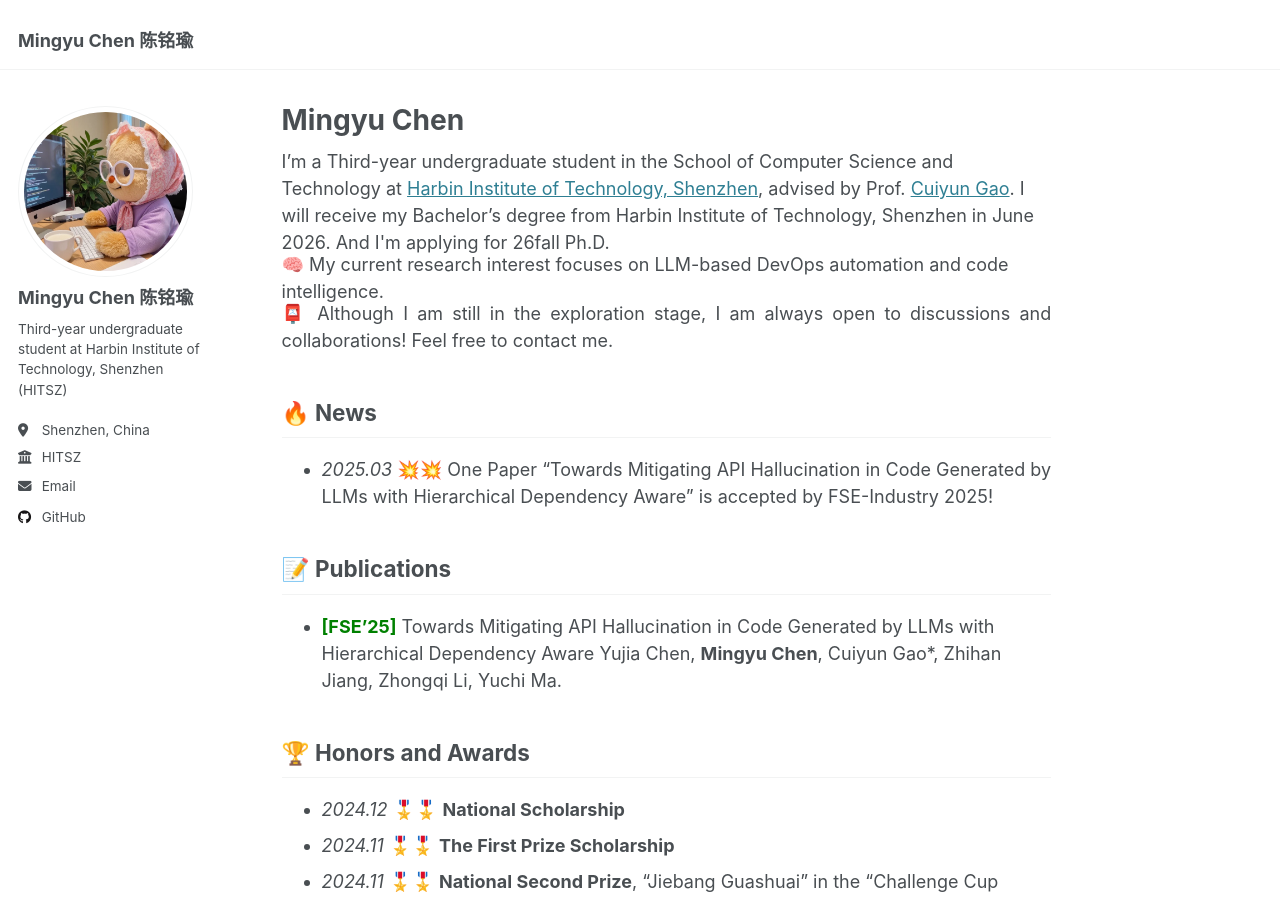
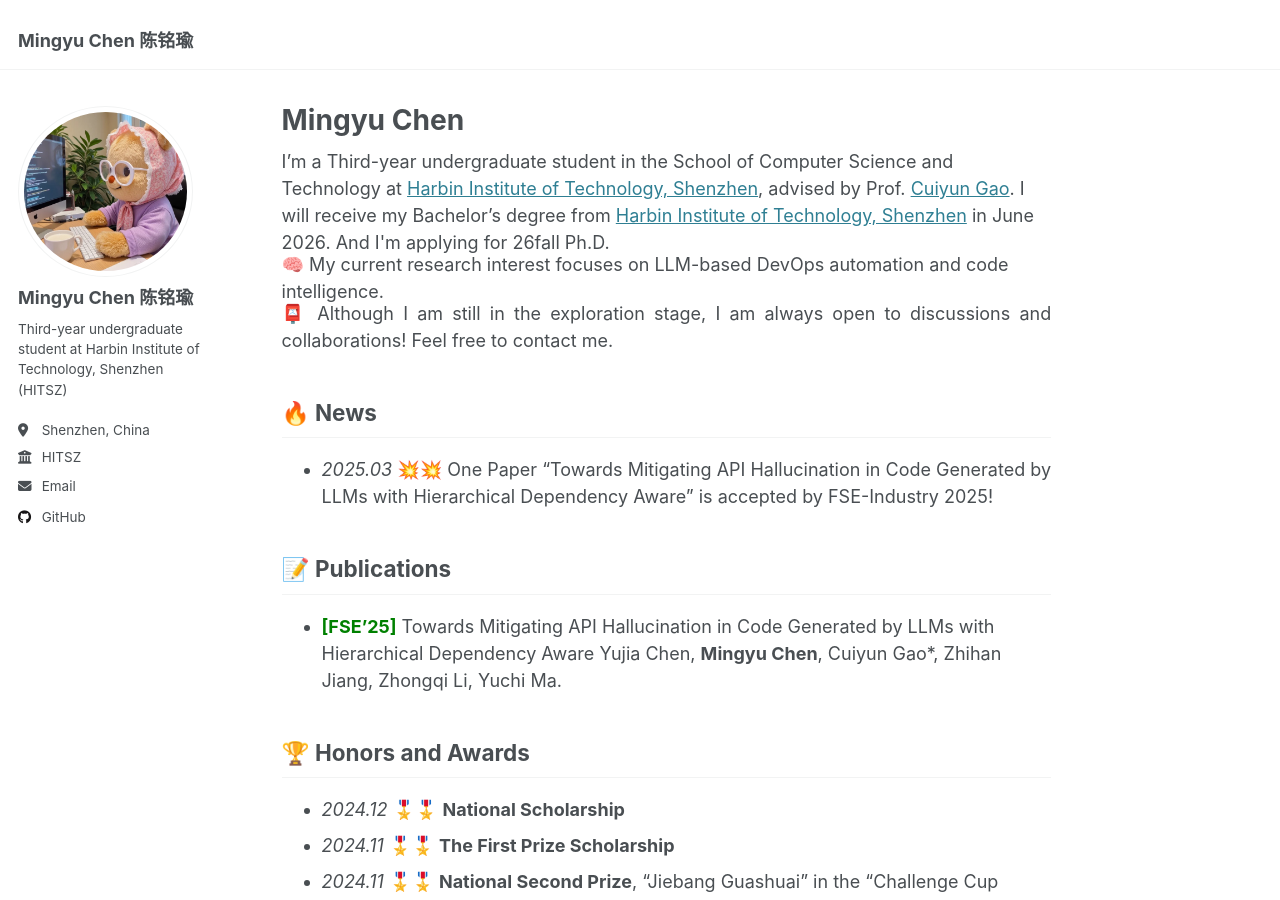
Before and after one commit to CMY-K/CMY-K.github.io, a Jekyll site: the page built from _pages/about.md, in a window 1280 px wide and 900 px high. Built offline with Jekyll 4.4.1, drawn with Linux system fonts in a browser that asks for light colours; part of the change alters nothing that is shown.

```diff
--- a/_pages/about.md
+++ b/_pages/about.md
@@ -8,7 +8,7 @@ redirect_from:
 ---
 
 <div style="margin-bottom: -5px;">
-  I’m a Third-year undergraduate student in the School of Computer Science and Technology at <a href="http://cs.hitsz.edu.cn/">Harbin Institute of Technology, Shenzhen</a>, advised by Prof. <a href="https://cuiyungao.github.io/">Cuiyun Gao</a>. I will receive my Bachelor’s degree from Harbin Institute of Technology, Shenzhen in June 2026. And I'm applying for 26fall Ph.D.
+  I’m a Third-year undergraduate student in the School of Computer Science and Technology at <a href="http://cs.hitsz.edu.cn/">Harbin Institute of Technology, Shenzhen</a>, advised by Prof. <a href="https://cuiyungao.github.io/">Cuiyun Gao</a>. I will receive my Bachelor’s degree from <a href="http://cs.hitsz.edu.cn/">Harbin Institute of Technology, Shenzhen</a> in June 2026. And I'm applying for 26fall Ph.D.
 </div>
 
 <div style="margin-bottom: -5px;">
```
